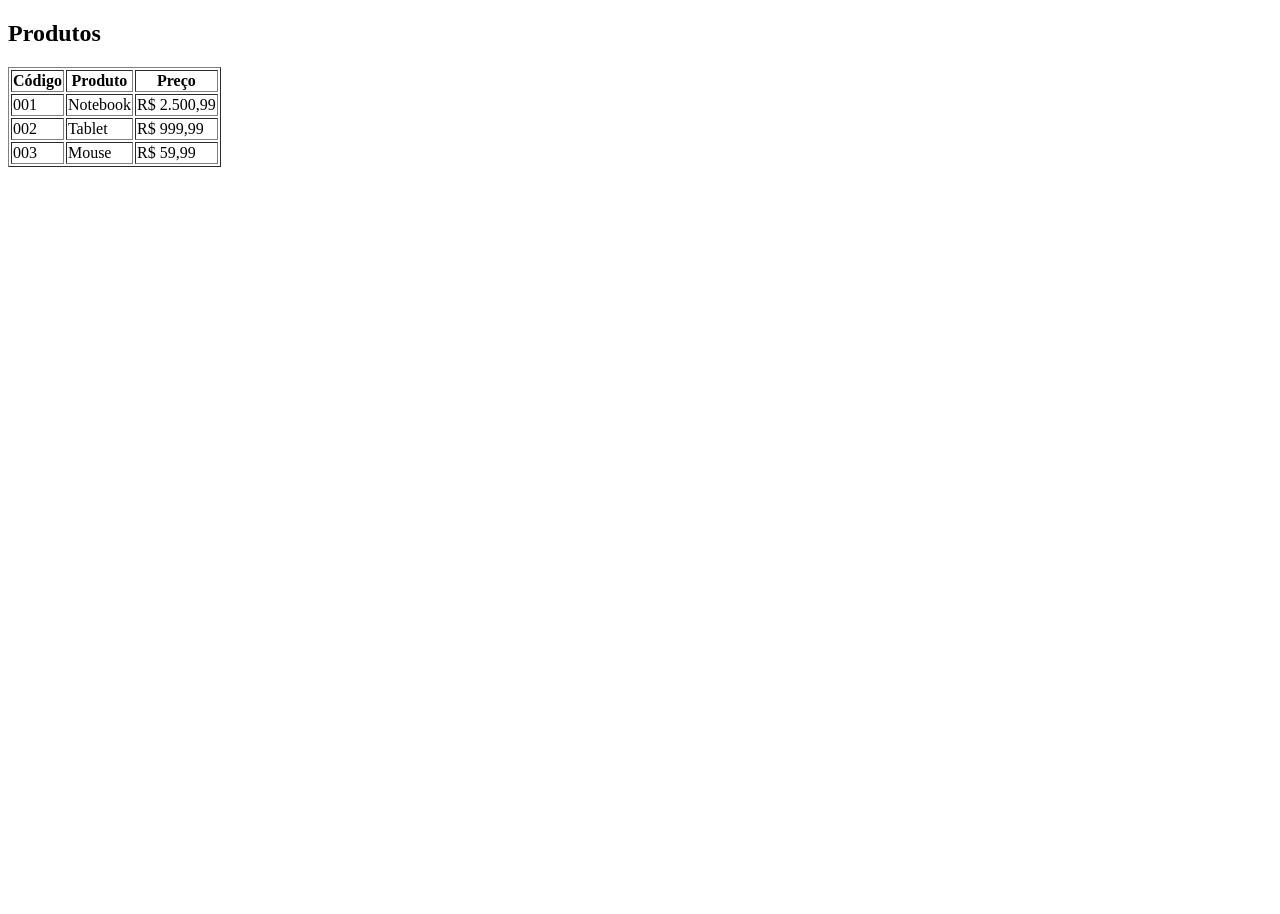
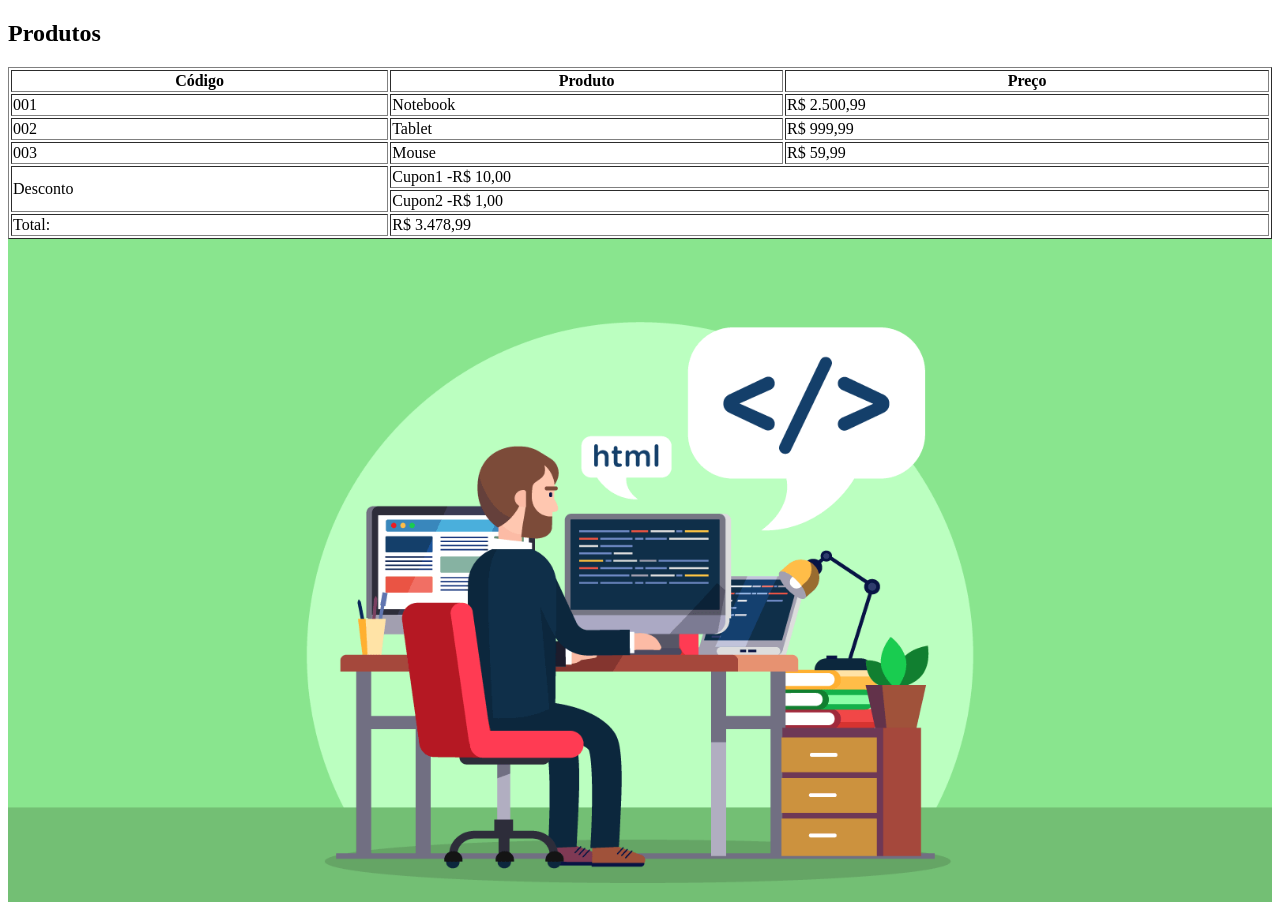
Before and after one commit to MarceloALMoreira/UNES-universidade, a plain HTML site: page index.html in a window 1280 px wide. Before the commit the page ends 800 px from the top, so only its background shows below. Drawn offline with Linux system fonts and the light colour scheme.

Commit message:
Criando tabelas de forma estática
Criando tabelas de forma estática

```diff
--- a/index.html
+++ b/index.html
@@ -9,7 +9,7 @@
 <body>
     <h2>Produtos</h2>
 
-    <table border="1"> <!--TAG TABLE PARA CRIAR A ESTRUTURA DA TABELAS-->
+    <table border="1" width="100%"> <!--TAG TABLE PARA CRIAR A ESTRUTURA DA TABELAS-->
         <tr><!--TAG TR PARA CRIAR AS LINHAS DA TABELAS-->
             <th>Código</th><!--TAG USADA PARA COLOCAR OS DADOS DAS TABELAS-->
             <th>Produto</th><!--TAG th usada para mudar ou diferenciar o titulo das tabelas-->
@@ -30,7 +30,19 @@
             <td>Mouse</td>
             <td>R$ 59,99</td>
         </tr>
+        <tr>
+            <td rowspan="2">Desconto</td>
+            <td colspan="2">Cupon1 -R$ 10,00</td>
+        </tr>
+        <tr>
+            <td colspan="2">Cupon2 -R$ 1,00</td>
+        </tr>
+        <tr>
+            <td>Total:</td>
+            <td colspan="2">R$ 3.478,99</td>
+        </tr>
     </table>
+    <img src="img/html.png" alt="" width="100%">
 
     </body>
 </html>
```
